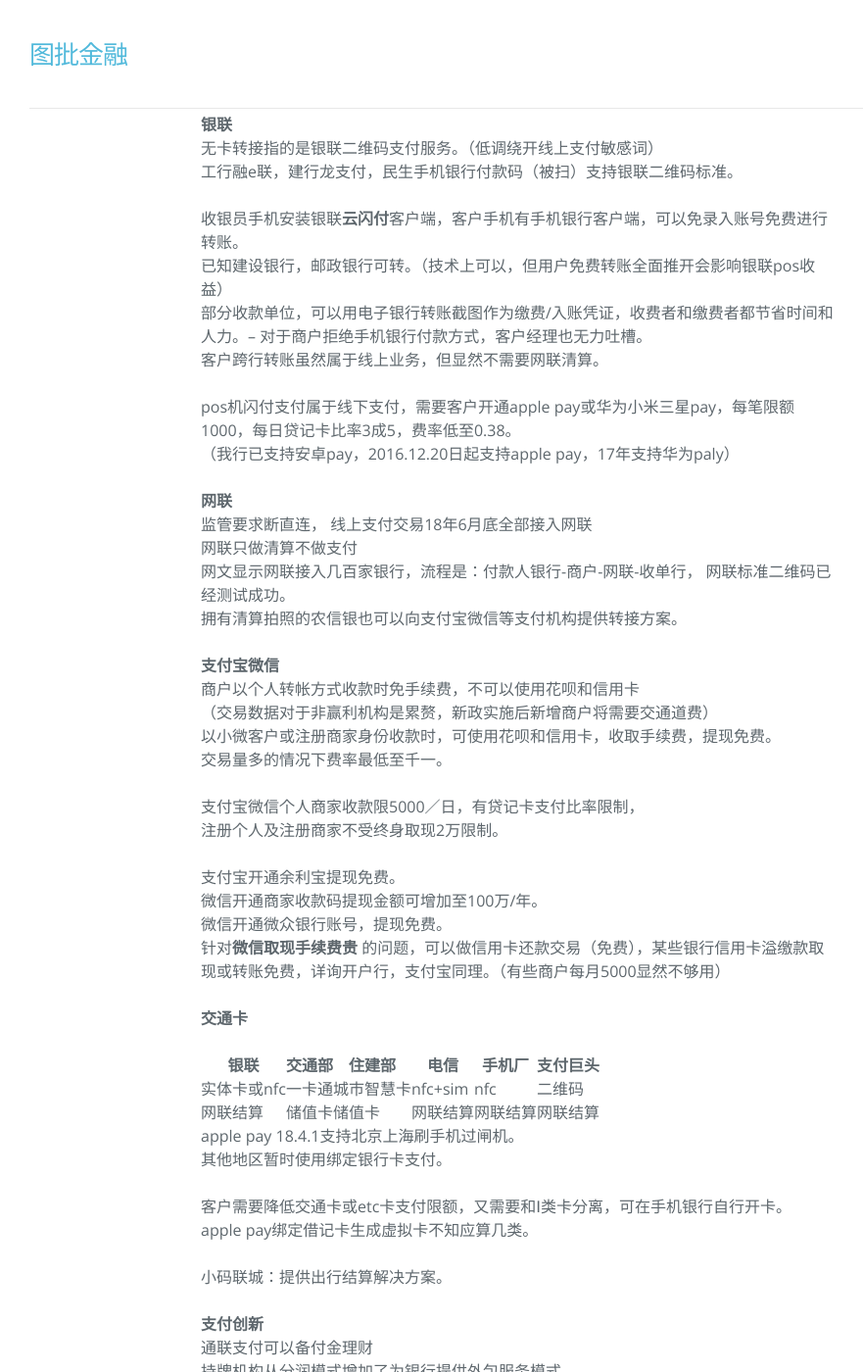
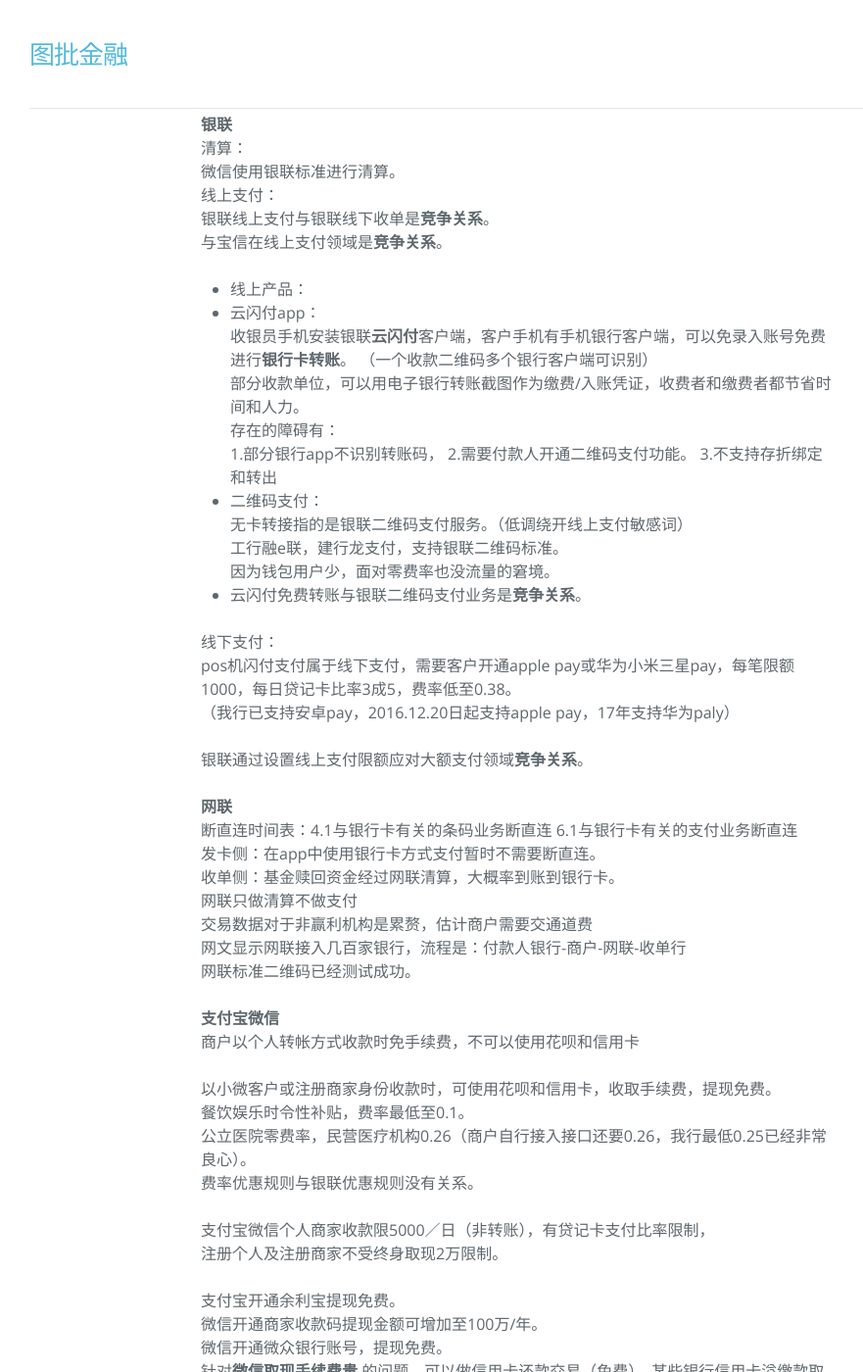
Before and after one commit to hebbank/jekyll, a Jekyll site: the page built from _posts/2017-05-01-xg.md, in a window 1280 px wide and 1400 px high, scrolled down 767 px. Shown: the whole window at 98% size, without its empty margins (110-991 px from the left). Built offline with Jekyll 4.4.1, drawn with Linux system fonts in a browser that asks for light colours; nearby versions of some CDN libraries; some of the changed text lies outside the part shown.

Commit message:
Update 相关信息

```diff
--- a/_posts/2017-05-01-xg.md
+++ b/_posts/2017-05-01-xg.md
@@ -26,55 +26,85 @@ pos收款用的活期账户必须是一类卡，以前有账户的需要销户
 提现免费。
 
 **银联**
-无卡转接指的是银联二维码支付服务。（低调绕开线上支付敏感词）
-工行融e联，建行龙支付，民生手机银行付款码（被扫）支持银联二维码标准。
+清算：
+微信使用银联标准进行清算。
+线上支付：
+银联线上支付与银联线下收单是**竞争关系**。
+与宝信在线上支付领域是**竞争关系**。
 
-收银员手机安装银联**云闪付**客户端，客户手机有手机银行客户端，可以免录入账号免费进行转账。
-已知建设银行，邮政银行可转。（技术上可以，但用户免费转账全面推开会影响银联pos收益）
-部分收款单位，可以用电子银行转账截图作为缴费/入账凭证，收费者和缴费者都节省时间和人力。-- 对于商户拒绝手机银行付款方式，客户经理也无力吐槽。
-客户跨行转账虽然属于线上业务，但显然不需要网联清算。
+ - 线上产品：
+- 云闪付app：
+收银员手机安装银联**云闪付**客户端，客户手机有手机银行客户端，可以免录入账号免费进行**银行卡转账**。 （一个收款二维码多个银行客户端可识别）
+部分收款单位，可以用电子银行转账截图作为缴费/入账凭证，收费者和缴费者都节省时间和人力。
+存在的障碍有：
+1.部分银行app不识别转账码， 2.需要付款人开通二维码支付功能。 3.不支持存折绑定和转出
+- 二维码支付：
+ 无卡转接指的是银联二维码支付服务。（低调绕开线上支付敏感词）
+工行融e联，建行龙支付，支持银联二维码标准。
+因为钱包用户少，面对零费率也没流量的窘境。
+- 云闪付免费转账与银联二维码支付业务是**竞争关系**。
 
+线下支付：
 pos机闪付支付属于线下支付，需要客户开通apple pay或华为小米三星pay，每笔限额1000，每日贷记卡比率3成5，费率低至0.38。
 （我行已支持安卓pay，2016.12.20日起支持apple pay，17年支持华为paly）
 
+银联通过设置线上支付限额应对大额支付领域**竞争关系**。
+
 **网联**
-监管要求断直连， 线上支付交易18年6月底全部接入网联
+断直连时间表：4.1与银行卡有关的条码业务断直连    6.1与银行卡有关的支付业务断直连
+发卡侧：在app中使用银行卡方式支付暂时不需要断直连。
+收单侧：基金赎回资金经过网联清算，大概率到账到银行卡。
 网联只做清算不做支付
-网文显示网联接入几百家银行，流程是：付款人银行-商户-网联-收单行， 网联标准二维码已经测试成功。
-拥有清算拍照的农信银也可以向支付宝微信等支付机构提供转接方案。
+交易数据对于非赢利机构是累赘，估计商户需要交通道费
+网文显示网联接入几百家银行，流程是：付款人银行-商户-网联-收单行
+网联标准二维码已经测试成功。
 
 **支付宝微信**
 商户以个人转帐方式收款时免手续费，不可以使用花呗和信用卡
-（交易数据对于非赢利机构是累赘，新政实施后新增商户将需要交通道费）
+
 以小微客户或注册商家身份收款时，可使用花呗和信用卡，收取手续费，提现免费。
-交易量多的情况下费率最低至千一。
+餐饮娱乐时令性补贴，费率最低至0.1。
+公立医院零费率，民营医疗机构0.26（商户自行接入接口还要0.26，我行最低0.25已经非常良心）。
+费率优惠规则与银联优惠规则没有关系。
 
-支付宝微信个人商家收款限5000／日，有贷记卡支付比率限制，
+支付宝微信个人商家收款限5000／日（非转账），有贷记卡支付比率限制，
 注册个人及注册商家不受终身取现2万限制。
 
 支付宝开通余利宝提现免费。
 微信开通商家收款码提现金额可增加至100万/年。
 微信开通微众银行账号，提现免费。
 针对**微信取现手续费贵** 的问题，可以做信用卡还款交易（免费），某些银行信用卡溢缴款取现或转账免费，详询开户行，支付宝同理。（有些商户每月5000显然不够用）
+商户在供应链中使用支付宝微信结算也减少了宝信提现需求。
 
 **交通卡**
 
 银联|交通部|住建部|电信|手机厂|支付巨头
 ---|---|---|---|---
-实体卡或nfc|一卡通|城市智慧卡|nfc+sim|nfc|二维码
-网联结算|储值卡|储值卡|网联结算|网联结算|网联结算
+实体卡或nfc|交通联合卡|城市或虚拟卡|nfc+sim|nfc|二维码
+网联结算|储值卡|储值卡|钱包结算|钱包结算|钱包结算
 
+**住建部** 属下交通卡手机虚拟卡开卡多。
 apple pay 18.4.1支持北京上海刷手机过闸机。
-其他地区暂时使用绑定银行卡支付。
+nfc支持的虚拟交通卡比苹果多。
 
-客户需要降低交通卡或etc卡支付限额，又需要和Ⅰ类卡分离，可在手机银行自行开卡。
-apple pay绑定借记卡生成虚拟卡不知应算几类。
+**交通部** 属下通卡联合，联合城市较多，配合不好有时出现用户能进不能出的窘境
 
-小码联城：提供出行结算解决方案。
+部分城市支持银联属下 **云闪付** 乘坐交通工具，河北银行客户如需要闪付乘坐交通工具，可在手机银行自行开虚拟卡，支付限额较低。
+
+技术支持：
+可在手机钱包中用支付账户为非绑定交通卡也可以充值。
+公众号和nfc相关应用： 黄牛查询神器。
+科技企业尝试用物联网卡和一号通卡过闸机。
+
+**手机钱包**
+nfc手机可在物业写入数据，然后作为门禁卡。
+apply pay：
+不绑卡红点不消除。
+支持民营银行虚拟卡。
 
 **支付创新**
 通联支付可以备付金理财
-持牌机构从分润模式增加了为银行提供外包服务模式。
+持牌机构的赢利从分润模式增加了为银行提供外包服务模式。
 paypal获得支付牌照，并不能购买vpn。
 
 **支付案例**
```
